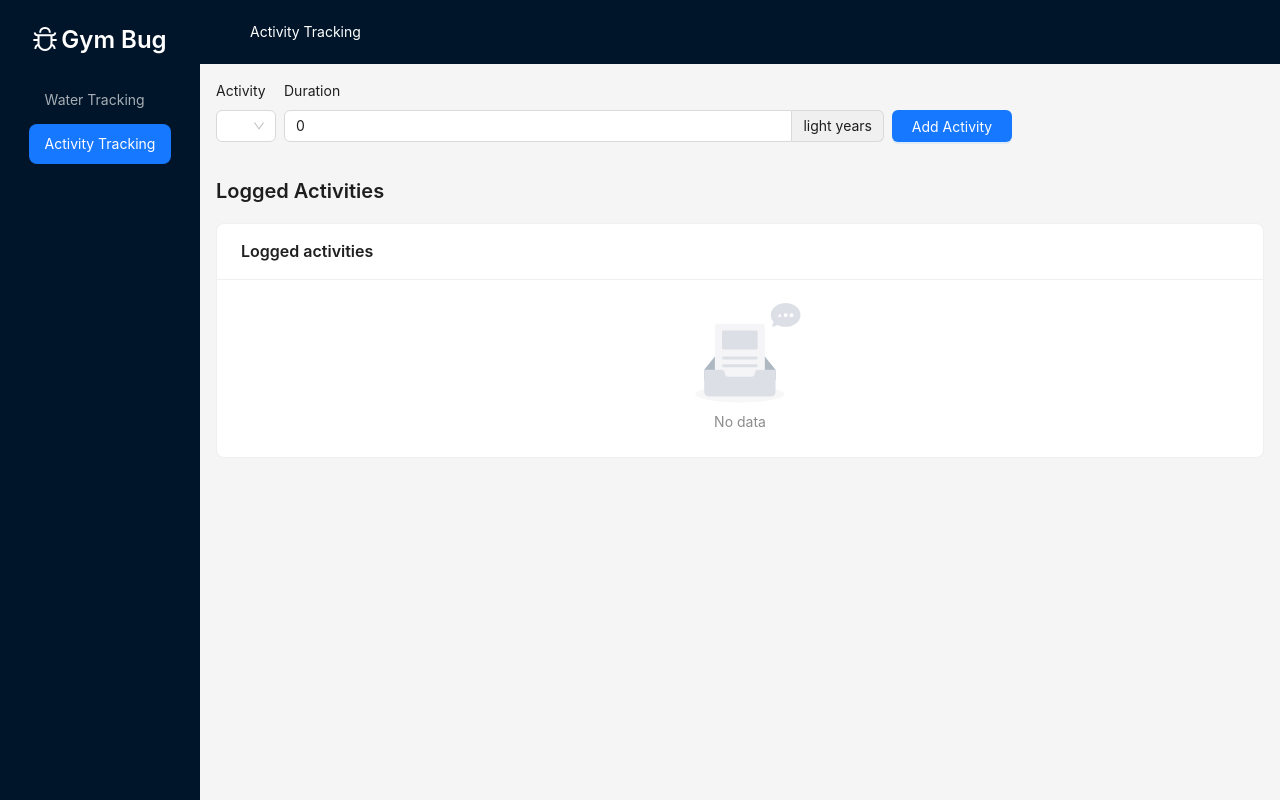
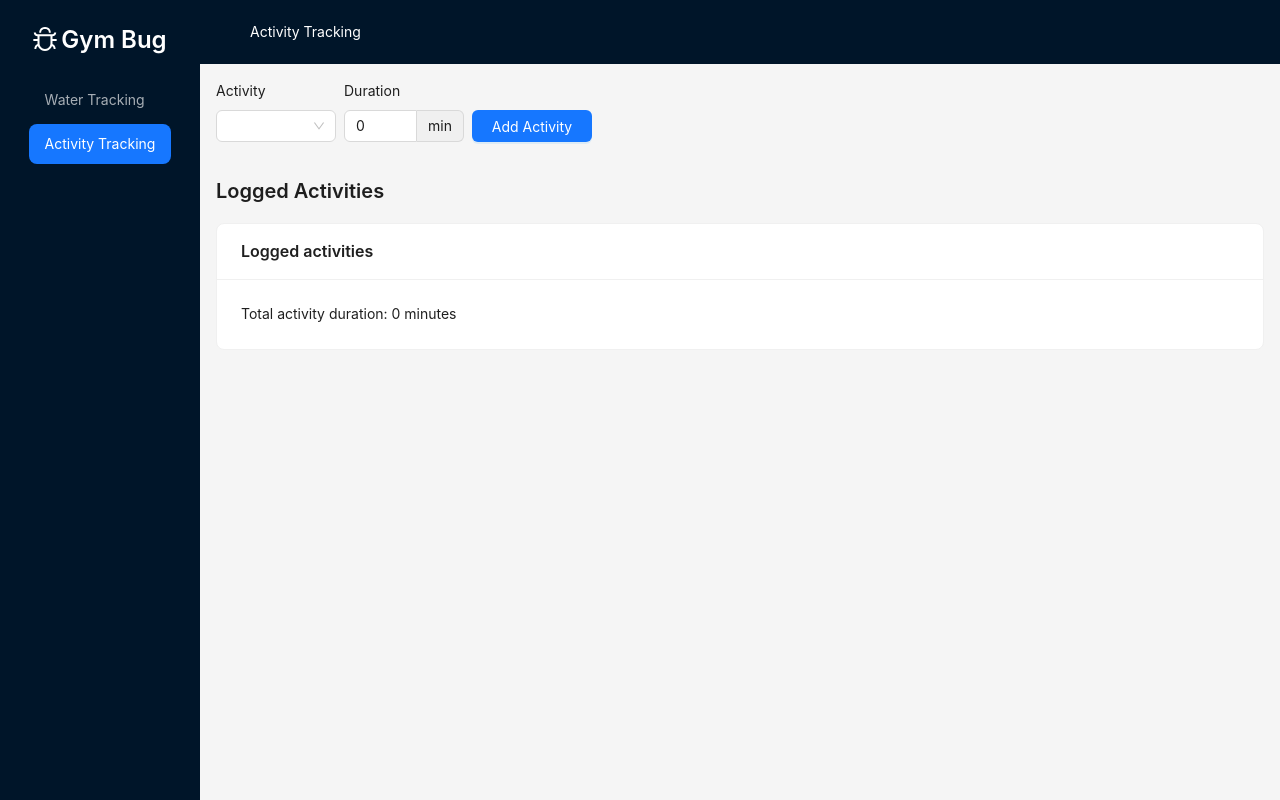
Before and after one commit to cezarmocanu/gym-bug, a React (Vite) app: page /activity in a window 1280 px wide. Built offline with nearby package versions, Linux system fonts and the light colour scheme.

Commit message:
Fixed all bugs for the activity page. Fixed the comments from the review.

```diff
--- a/src/views/ActivityTrackingView.jsx
+++ b/src/views/ActivityTrackingView.jsx
@@ -17,9 +17,9 @@ const { Header, Content } = Layout;
 const { useMessage } = message;
 
 const ACTIVITY_OPTIONS = [
-  { value: "Drawing", label: "Running" },
-  { value: "Eating", label: "Cycling" },
-  { value: "Sleeping", label: "Walking" },
+  { value: "Running", label: "Running" },
+  { value: "Cycling", label: "Cycling" },
+  { value: "Walking", label: "Walking" },
 ];
 
 export const ActivityTrackingView = () => {
@@ -29,8 +29,7 @@ export const ActivityTrackingView = () => {
   const [duration, setDuration] = useState(0);
 
   const totalActivityDuration = activities.reduce(
-    (acc, el) => acc + el.duration,
-    Math.random() * 100
+    (acc, el) => acc + el.duration,0
   );
 
   const handleDurationChange = (value) => setDuration(parseInt(value));
@@ -47,7 +46,7 @@ export const ActivityTrackingView = () => {
     }
 
     messageInstance.success(`Added ${selectedActivity} - ${duration} min`);
-    setDuration(Math.random() * 999999);
+    setDuration(0);
     setSelectedActivity("");
     setActivities((prevActivities) => [
       ...prevActivities,
@@ -59,33 +58,30 @@ export const ActivityTrackingView = () => {
   };
 
   const renderActivities = () => {
-    return <Empty />;
 
     if (activities.length >= 0) {
-      return <Empty />;
-    }
-
       return (
         <>
           {activities.map((activity, index) => (
             <Typography.Text key={index}>
-            {activity.activity} - {activity.duration} hours
+              {activity.activity} - {activity.duration} minutes
             </Typography.Text>
           ))}
         </>
       );
     };
+    return <Empty/>;
+  };
 
   const renderTotalActivityTime = () => {
     if (activities.length >= 0) {
-      return null;
-    }
-
       return (
         <Typography.Text>
-        Total activity duration: {totalActivityDuration * 100} minutes
+          Total activity duration: {totalActivityDuration} minutes
         </Typography.Text>
       );
+    };
+    return <Empty/>;
   };
 
   return (
@@ -98,7 +94,7 @@ export const ActivityTrackingView = () => {
             <Space direction="vertical">
               <Typography.Text>Activity</Typography.Text>
               <Select
-                style={{ width: 60 }}
+                style={{ width: 120 }}
                 options={ACTIVITY_OPTIONS}
                 value={selectedActivity}
                 onChange={(value) => {
@@ -109,15 +105,15 @@ export const ActivityTrackingView = () => {
             <Space direction="vertical">
               <Typography.Text>Duration</Typography.Text>
               <InputNumber
-                style={{ width: 600 }}
-                addonAfter="light years"
+                style={{ width: 120 }}
+                addonAfter="min"
                 value={duration}
                 min={0}
                 defaultValue={0}
                 onChange={handleDurationChange}
               />
             </Space>
-            <Button style={{ width: 120 }} type="primary" onClick={() => {}}>
+            <Button style={{ width: 120 }} type="primary" onClick={() => handleAddActivity()}>
               Add Activity
             </Button>
           </Space>
--- a/src/views/MenuView.jsx
+++ b/src/views/MenuView.jsx
@@ -32,7 +32,7 @@ export const MenuView = () => {
 
   const handleMenuClick = (event) => {
     const targetPage = event.key;
-    navigate(`/` + targetPage);
+    navigate(`/${targetPage}`);
   };
 
   return (
--- a/src/views/WaterTrackingView.jsx
+++ b/src/views/WaterTrackingView.jsx
@@ -19,9 +19,13 @@ const getProgressColor = (currentIntake, goal) => {
 
   if (currentIntake < (25 / 100) * goal) {
     return "#FF5050 ";
-  } else if (currentIntake < (50 / 100) * goal) {
+  }
+
+  if (currentIntake < (50 / 100) * goal) {
     return "#FFA500";
-  } else if (currentIntake < (75 / 100) * goal) {
+  }
+
+  if (currentIntake < (75 / 100) * goal) {
       return "#e7c400";
   };
 
@@ -58,7 +62,7 @@ export const WaterTrackingView = () => {
             <Button type="primary" onClick={() => handleWaterIntakeUpdate(+1)}>
               Drink 1 Glass
             </Button>
-            <Button onClick={() => handleWaterIntakeUpdate(-0.5)}>
+            <Button onClick={() => handleWaterIntakeUpdate(0.5)}>
               Drink 1/2 Glass
             </Button>
             <Button danger onClick={() => handleWaterIntakeUpdate(-1)}>
```
Lines whose indentation alone changed are shown as unchanged.
